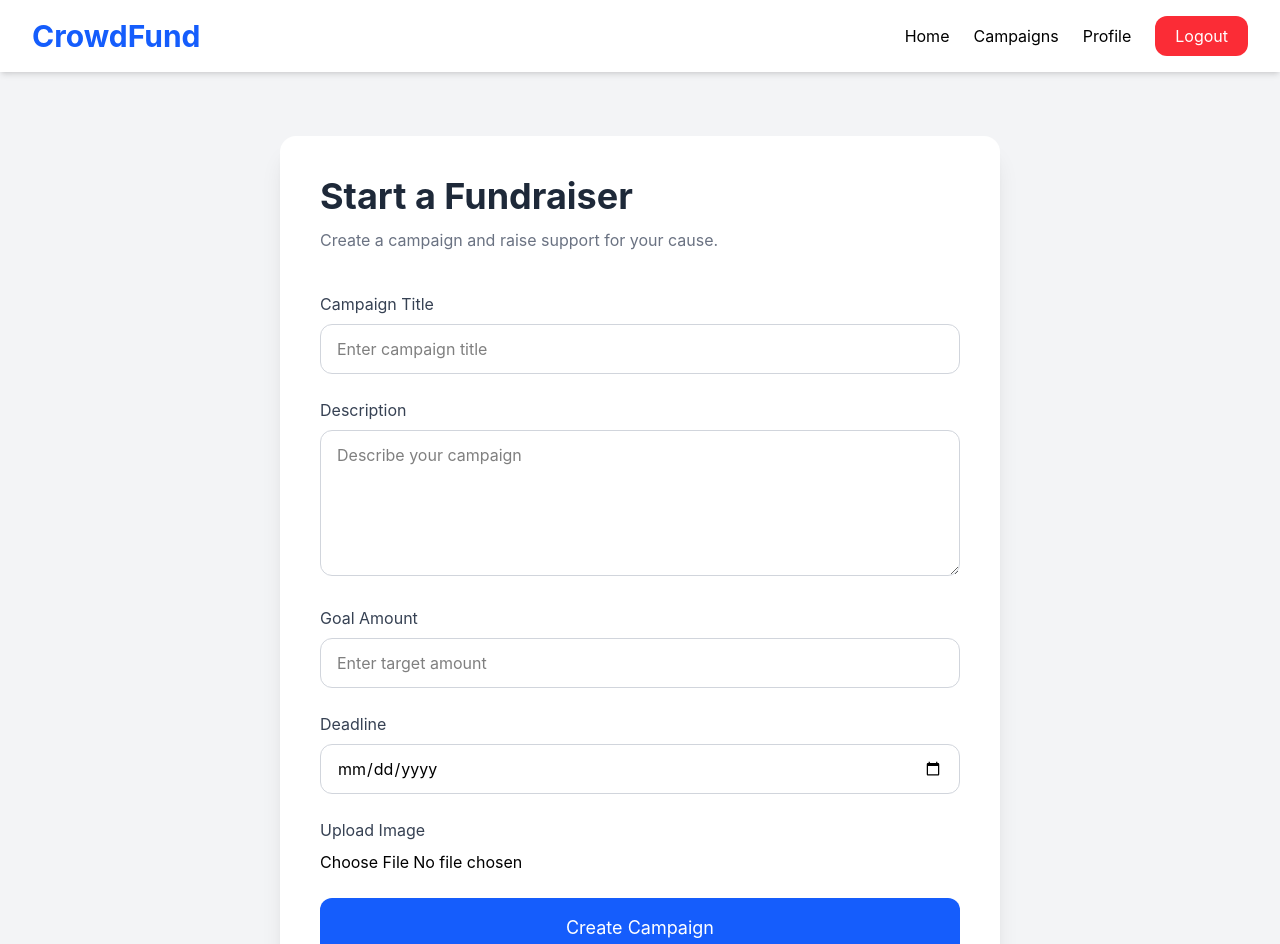
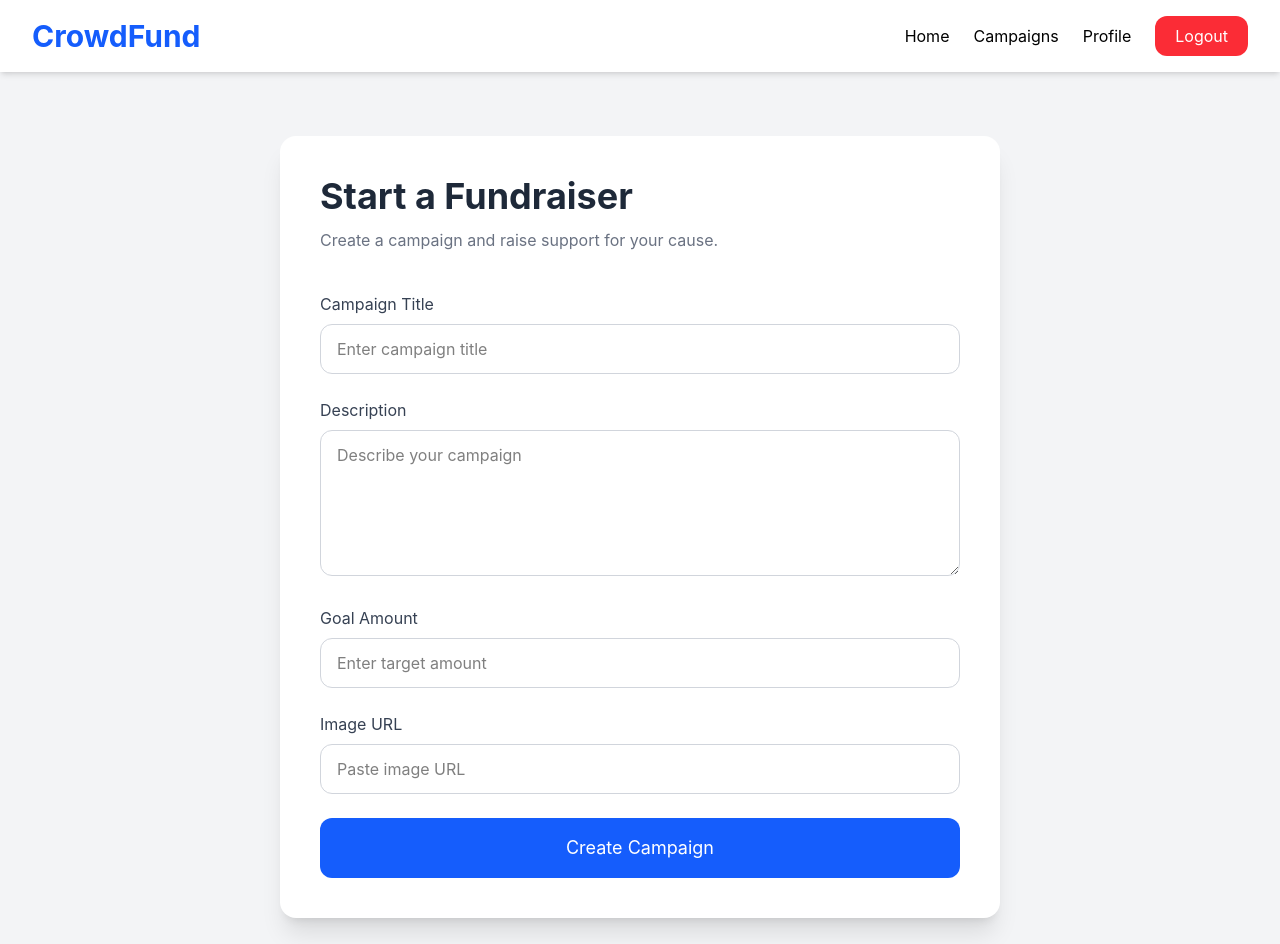
Before and after one commit to ConsoleOverload/CrowdFunding_Project, a React app in the folder frontend/: page /create in a window 1280 px wide. Shown: the top 944 px of the page. Built offline with nearby package versions, Linux system fonts and the light colour scheme; the HTML template or start-up script is replaced by a standard one.

Commit message:
Update CreateCampaign.jsx

```diff
--- a/frontend/src/pages/CreateCampaign.jsx
+++ b/frontend/src/pages/CreateCampaign.jsx
@@ -1,8 +1,60 @@
+import { useState } from "react";
+import { useNavigate } from "react-router-dom";
+
 import Navbar from "../components/Navbar";
 import Footer from "../components/Footer";
 
 function CreateCampaign() {
-return ( <div className="min-h-screen bg-gray-100">
+
+  const navigate = useNavigate();
+
+  const [formData, setFormData] = useState({
+    title: "",
+    description: "",
+    goal: "",
+    image: "",
+  });
+
+  const handleChange = (e) => {
+    setFormData({
+      ...formData,
+      [e.target.name]: e.target.value,
+    });
+  };
+
+  const handleSubmit = (e) => {
+    e.preventDefault();
+
+    const currentUser = JSON.parse(
+      localStorage.getItem("currentUser")
+    );
+
+    const newCampaign = {
+      id: Date.now(),
+      title: formData.title,
+      description: formData.description,
+      goal: formData.goal,
+      image: formData.image,
+      creator: currentUser?.name,
+    };
+
+    const existingCampaigns =
+      JSON.parse(localStorage.getItem("campaigns")) || [];
+
+    existingCampaigns.push(newCampaign);
+
+    localStorage.setItem(
+      "campaigns",
+      JSON.stringify(existingCampaigns)
+    );
+
+    alert("Campaign Created Successfully!");
+
+    navigate("/campaigns");
+  };
+
+  return (
+    <div className="min-h-screen bg-gray-100">
 
       <Navbar />
 
@@ -18,68 +70,91 @@ return ( <div className="min-h-screen bg-gray-100">
             Create a campaign and raise support for your cause.
           </p>
 
-      <form className="mt-10 space-y-6">
+          <form
+            onSubmit={handleSubmit}
+            className="mt-10 space-y-6"
+          >
 
+            {/* Title */}
             <div>
+
               <label className="block mb-2 text-gray-700">
                 Campaign Title
               </label>
 
               <input
                 type="text"
+                name="title"
                 placeholder="Enter campaign title"
-            className="w-full border border-gray-300 rounded-xl px-4 py-3 outline-none focus:ring-2 focus:ring-blue-500"
+                value={formData.title}
+                onChange={handleChange}
+                className="w-full border border-gray-300 rounded-xl px-4 py-3 outline-none"
+                required
               />
+
             </div>
 
+            {/* Description */}
             <div>
+
               <label className="block mb-2 text-gray-700">
                 Description
               </label>
 
               <textarea
                 rows="5"
+                name="description"
                 placeholder="Describe your campaign"
-            className="w-full border border-gray-300 rounded-xl px-4 py-3 outline-none focus:ring-2 focus:ring-blue-500"
+                value={formData.description}
+                onChange={handleChange}
+                className="w-full border border-gray-300 rounded-xl px-4 py-3 outline-none"
+                required
               ></textarea>
+
             </div>
 
+            {/* Goal */}
             <div>
+
               <label className="block mb-2 text-gray-700">
                 Goal Amount
               </label>
 
               <input
                 type="number"
+                name="goal"
                 placeholder="Enter target amount"
-            className="w-full border border-gray-300 rounded-xl px-4 py-3 outline-none focus:ring-2 focus:ring-blue-500"
+                value={formData.goal}
+                onChange={handleChange}
+                className="w-full border border-gray-300 rounded-xl px-4 py-3 outline-none"
+                required
               />
+
             </div>
 
+            {/* Image */}
             <div>
+
               <label className="block mb-2 text-gray-700">
-            Deadline
+                Image URL
               </label>
 
               <input
-            type="date"
-            className="w-full border border-gray-300 rounded-xl px-4 py-3 outline-none focus:ring-2 focus:ring-blue-500"
+                type="text"
+                name="image"
+                placeholder="Paste image URL"
+                value={formData.image}
+                onChange={handleChange}
+                className="w-full border border-gray-300 rounded-xl px-4 py-3 outline-none"
+                required
               />
+
             </div>
 
-        <div>
-          <label className="block mb-2 text-gray-700">
-            Upload Image
-          </label>
-
-          <input
-            type="file"
-            className="w-full"
-          />
-        </div>
-
+            {/* Button */}
             <button
-          className="w-full bg-blue-600 hover:bg-blue-700 text-white py-4 rounded-xl text-lg transition"
+              type="submit"
+              className="w-full bg-blue-600 hover:bg-blue-700 text-white py-4 rounded-xl text-lg"
             >
               Create Campaign
             </button>
@@ -93,7 +168,6 @@ return ( <div className="min-h-screen bg-gray-100">
       <Footer />
 
     </div>
-
   );
 }
 
```
Lines whose indentation alone changed are shown as unchanged.
